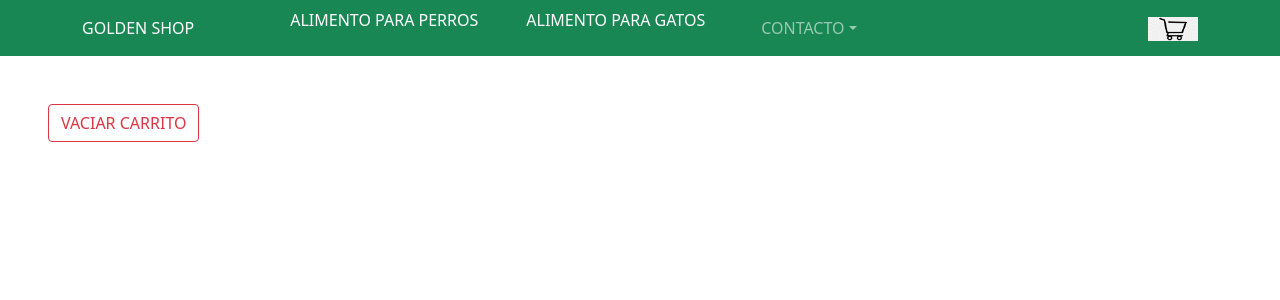
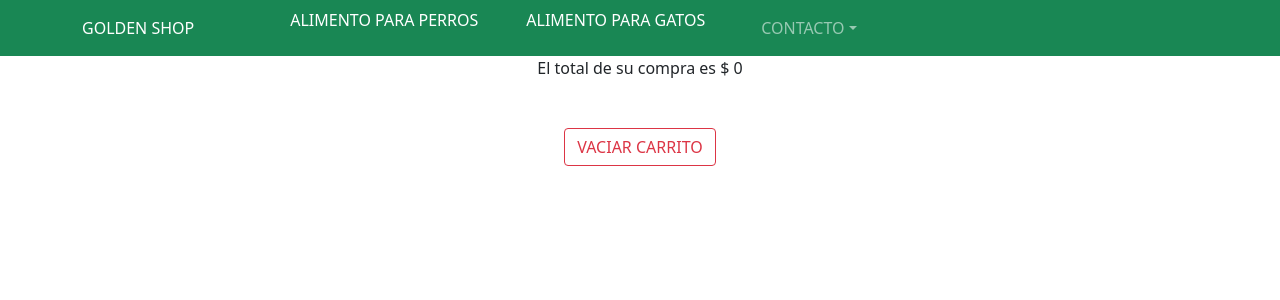
Before and after one commit to fedemza10/REACT1, a React (Create React App) app: page /Cart in a window 1280 px wide. Shown: the top 300 px of the page. Built offline with nearby package versions, Linux system fonts and the light colour scheme.

Commit message:
react clase 11

```diff
--- a/src/components/Cart.jsx
+++ b/src/components/Cart.jsx
@@ -5,22 +5,64 @@ import { useCartContext } from "./Context/CartContext"
 
 function Cart() {
 
-  const { cartList, vaciarCarrito } = useCartContext()
+  const { cartList, vaciarCarrito, deleteToCart, totalCart } = useCartContext()
 
+const totalCarrito = totalCart()
 
   return (
     <div >
-      { cartList.map(prod => <li key={prod.id}>
-                                nombre: {prod.name} precio: {prod.price}
-                                cantidad: {prod.cantidad}
-                              </li>) }
+      <center>
+      { cartList.map(prod =>
+                          <div
+                              className='col-md-4' >
+
+                                 <div className="card w-100 mt-5" >
+
+                                          <div className="card-header">
+                                               {prod.name}
+                                          </div>
+
+                                          <div className="card-body">
+                                              <img src={prod.image}
+                                                  alt='' className='w-50'
+                                              />
+                                          </div>
+
+                                          <div className="card-footer">
+                                               Cantidad seleccionada: {prod.cantidad}
+                                          </div>
+                                          <div className="card-footer">
+                                              Precio unitario $  {prod.price}
+                                          </div>
+                                          <button className= '  btn btn-outline-danger   mt-5'
+                                                  onClick={deleteToCart}>
+                                                  Eliminar Producto
+                                          </button>
 
 
 
-             <button className= '  btn btn-outline-danger ms-5  mt-5'
+
+
+                                 </div>
+
+                           </div>
+            )
+       }
+
+               <div>
+               El total de su compra es $ { totalCarrito }
+               </div>
+
+
+
+
+
+             <button className= '  btn btn-outline-danger   mt-5'
                      onClick={vaciarCarrito}>
                      VACIAR CARRITO
              </button>
+
+      </center>
 
     </div>
   )
--- a/src/components/CartWidget.jsx
+++ b/src/components/CartWidget.jsx
@@ -1,7 +1,28 @@
+
+import { useCartContext } from "./Context/CartContext"
 import Imagen from './Images/Carrito.png'
-function CartWidget () {
+
+
+const CartWidget =()=> {
+    const {cartList} = useCartContext()
+
+
+
+     const widget= (cartList.length > 0) ? true : false;
+
+
+
     return (
-        <img src={Imagen} alt='ImagenCarrito' width="50" height="24"/>
+        <>
+          { widget?
+
+               <div> <img src={Imagen} alt='ImagenCarrito' width="50" height="24"/>
+
+              </div>
+                :
+                <></>
+       }
+        </>
     );
 
 }
--- a/src/components/Context/CartContext.jsx
+++ b/src/components/Context/CartContext.jsx
@@ -22,8 +22,14 @@ function CartContextProvider({children}) {
             setCartList( [ ...cartList, item ] )
         }
   }
+   const deleteToCart =(producto)=>{
+       const remove = cartList.filter ((item) => item.id !== producto.id);
+       setCartList(remove)
+   }
 
-
+   const totalCart =() =>{
+       return cartList.reduce ((acc,value) => acc.price + value.price,0)
+   }
     const vaciarCarrito= () =>{
         setCartList([])
     }
@@ -34,7 +40,9 @@ function CartContextProvider({children}) {
         <CartContext.Provider value={{
             cartList,
             addToCart,
-            vaciarCarrito
+            vaciarCarrito,
+            deleteToCart,
+            totalCart
         }}>
             { children }
         </CartContext.Provider>
--- a/src/components/NavBar1.jsx
+++ b/src/components/NavBar1.jsx
@@ -14,7 +14,7 @@ function NavBar() {
       <div>
 
     <Navbar collapseOnSelect expand="lg" bg="success" variant="dark" className= 'menuL'>
-  <Container >
+  <Container  >
   <NavLink to="/" className= 'menuL'> GOLDEN SHOP </NavLink>
   <Navbar.Toggle aria-controls="responsive-navbar-nav " />
   <Navbar.Collapse id="responsive-navbar-nav " className='ms-5'>
```
